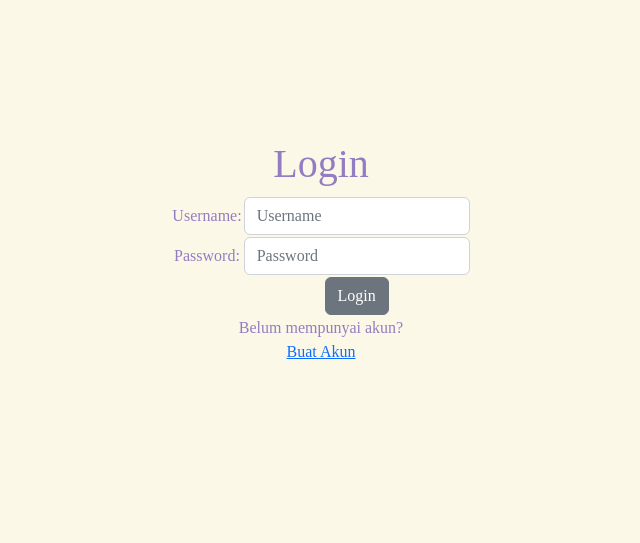
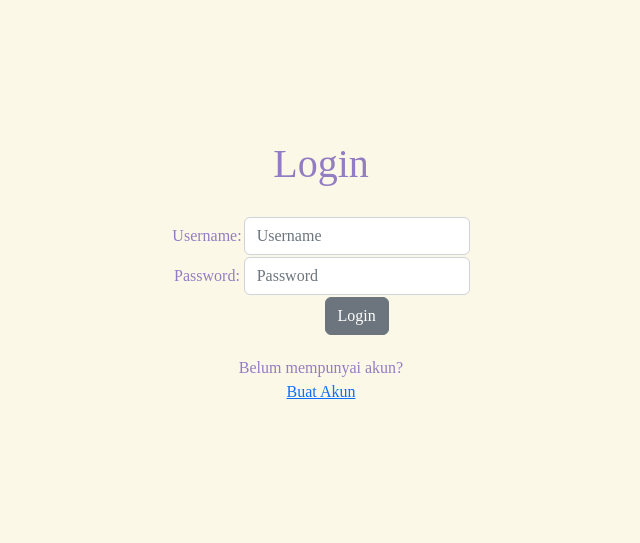
Before and after one commit to nabilaaarnn/Tugas-PBP-2, a Django app: page /todolist/login/ in a window 1280 px wide. Shown: the top 543 px of the page, without its empty margins (319-959 px from the left). Run offline with Django 4.2, Linux system fonts and the light colour scheme.

Commit message:
Tugas 5 - Selesaiiiii

```diff
--- a/todolist/templates/login.html
+++ b/todolist/templates/login.html
@@ -17,12 +17,19 @@
         margin: auto;
         display: block;
         padding: 70px;
+        align-items: center;
+        justify-content: center;
+        text-align: center;
     }
     table{
         margin: auto;
         align-items: center;
         justify-content: center;
         text-align: center;
+        width: 100%;
+        margin: auto;
+        display: block;
+        padding: 20px;
     }
 </style>
 
```
Also changed, not shown: todolist/templates/todolist.html (+9 -0 lines).
